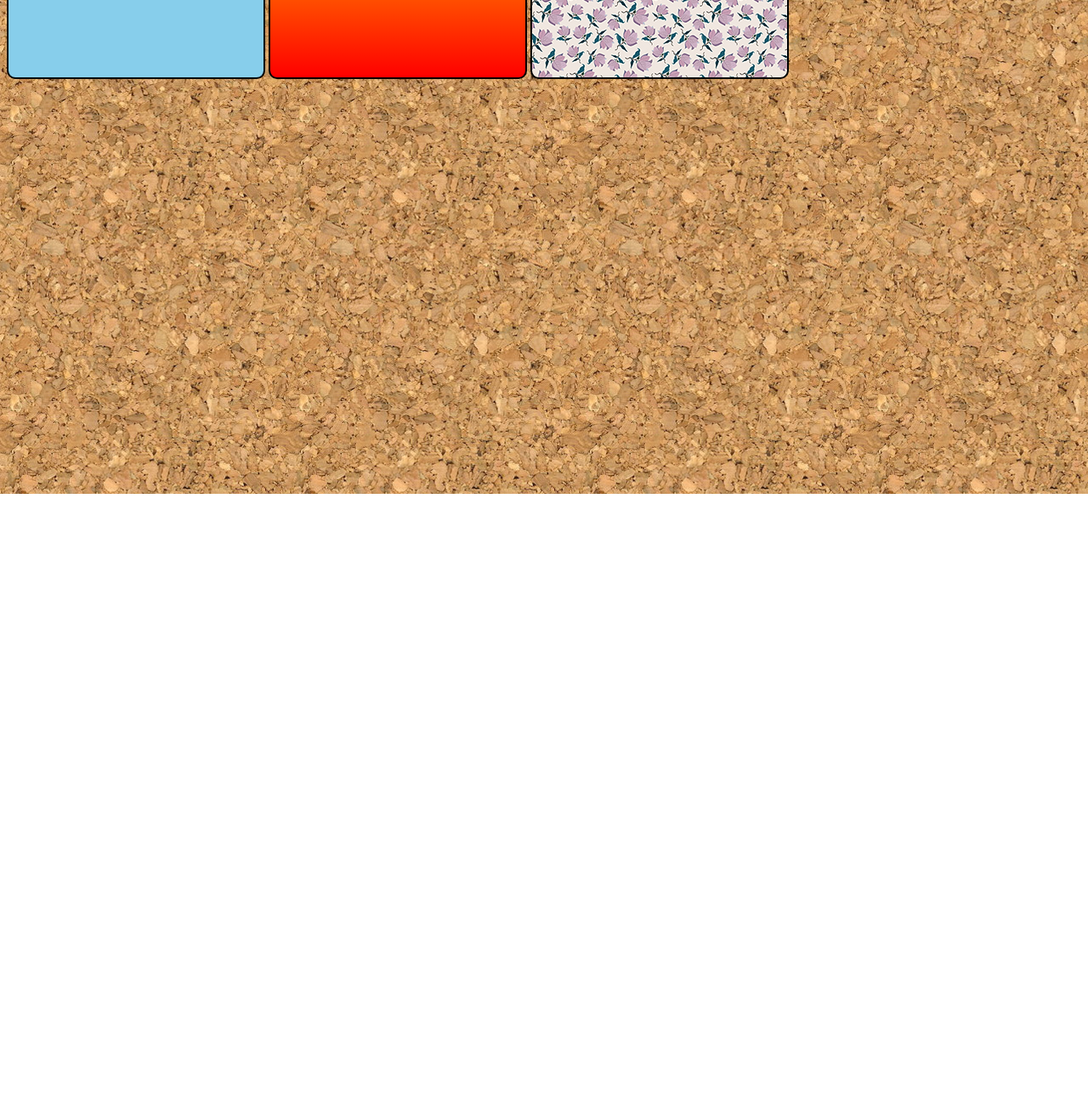
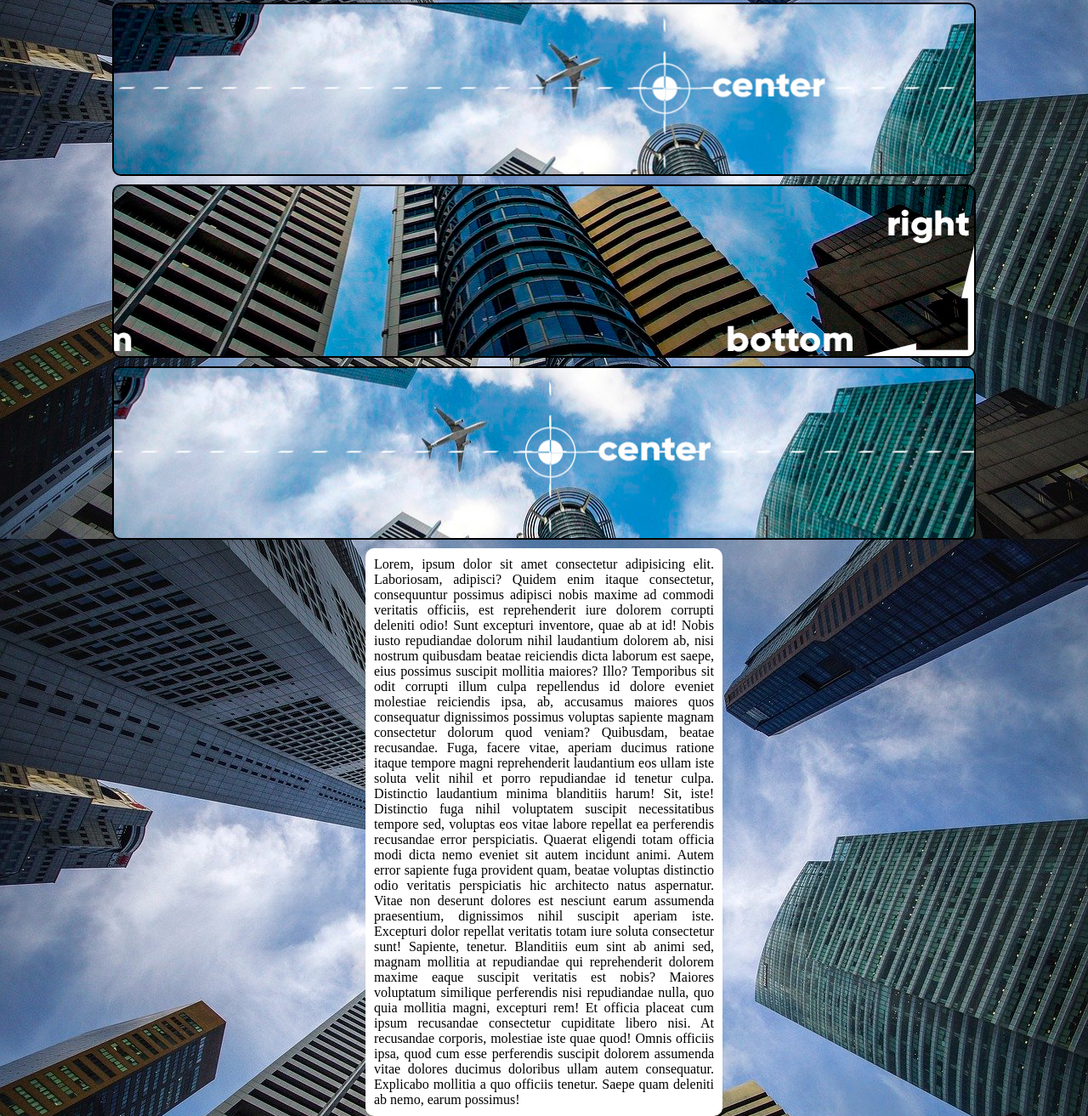
Before and after one commit to wellingtoncdias/estudo_cursoemvideo, a plain HTML site: page html-css/index.html in a window 1280 px wide. Shown: the part 219-1532 px from the top of the page at 85% size. Before the commit the page ends 800 px from the top, so only its background shows below. Drawn offline with Linux system fonts and the light colour scheme.

Commit message:
estudo de background

```diff
--- a/html-css/estilo/style.css
+++ b/html-css/estilo/style.css
@@ -1,25 +1,44 @@
 @charset "UTF-8";
 
 body {
-  background-image: url('../imagens/wallpaper001.jpg');
+  height: 100vh;
+  background: black url(../imagens/wallpaper002.jpg) center center no-repeat fixed;
+
+  background-size: cover;
 }
 
 div.quadrado {
-  display: inline-block;
+  /* display: inline-block; */
+  background-image: url(../imagens/wallpaper003.jpg);
   border: 2px solid black;
   border-radius: 10px;
-  width: 300px;
-  height: 300px;
+  height: 200px;
+  width: 80%;
+  margin: auto;
+  margin-bottom: 10px;
 }
 
 div#q1 {
-  background-color: skyblue;
+  background-position: left top;
 }
 
 div#q2 {
-  background-image: linear-gradient(to bottom, yellow, red);
+  background-position: left center;
 }
 
 div#q3 {
-  background-image: url('../imagens/pattern003.png');
+  background-position: right bottom;
 }
+
+div#q4 {
+  background-position: center center;
+}
+
+p {
+  max-width: 400px;
+  margin: auto;
+  background-color: white;
+  padding: 10px;
+  text-align: justify;
+  border-radius: 10px;
+}
--- a/html-css/index.html
+++ b/html-css/index.html
@@ -16,5 +16,17 @@
   <div class="quadrado" id="q3">
 
   </div>
+  <div class="quadrado" id="q4">
+
+  </div>
+  <p>Lorem, ipsum dolor sit amet consectetur adipisicing elit. Laboriosam, adipisci? Quidem enim itaque consectetur, consequuntur possimus adipisci nobis maxime ad commodi veritatis officiis, est reprehenderit iure dolorem corrupti deleniti odio!
+  Sunt excepturi inventore, quae ab at id! Nobis iusto repudiandae dolorum nihil laudantium dolorem ab, nisi nostrum quibusdam beatae reiciendis dicta laborum est saepe, eius possimus suscipit mollitia maiores? Illo?
+  Temporibus sit odit corrupti illum culpa repellendus id dolore eveniet molestiae reiciendis ipsa, ab, accusamus maiores quos consequatur dignissimos possimus voluptas sapiente magnam consectetur dolorum quod veniam? Quibusdam, beatae recusandae.
+  Fuga, facere vitae, aperiam ducimus ratione itaque tempore magni reprehenderit laudantium eos ullam iste soluta velit nihil et porro repudiandae id tenetur culpa. Distinctio laudantium minima blanditiis harum! Sit, iste!
+  Distinctio fuga nihil voluptatem suscipit necessitatibus tempore sed, voluptas eos vitae labore repellat ea perferendis recusandae error perspiciatis. Quaerat eligendi totam officia modi dicta nemo eveniet sit autem incidunt animi.
+  Autem error sapiente fuga provident quam, beatae voluptas distinctio odio veritatis perspiciatis hic architecto natus aspernatur. Vitae non deserunt dolores est nesciunt earum assumenda praesentium, dignissimos nihil suscipit aperiam iste.
+  Excepturi dolor repellat veritatis totam iure soluta consectetur sunt! Sapiente, tenetur. Blanditiis eum sint ab animi sed, magnam mollitia at repudiandae qui reprehenderit dolorem maxime eaque suscipit veritatis est nobis?
+  Maiores voluptatum similique perferendis nisi repudiandae nulla, quo quia mollitia magni, excepturi rem! Et officia placeat cum ipsum recusandae consectetur cupiditate libero nisi. At recusandae corporis, molestiae iste quae quod!
+  Omnis officiis ipsa, quod cum esse perferendis suscipit dolorem assumenda vitae dolores ducimus doloribus ullam autem consequatur. Explicabo mollitia a quo officiis tenetur. Saepe quam deleniti ab nemo, earum possimus!</p>
 </body>
 </html>
```
